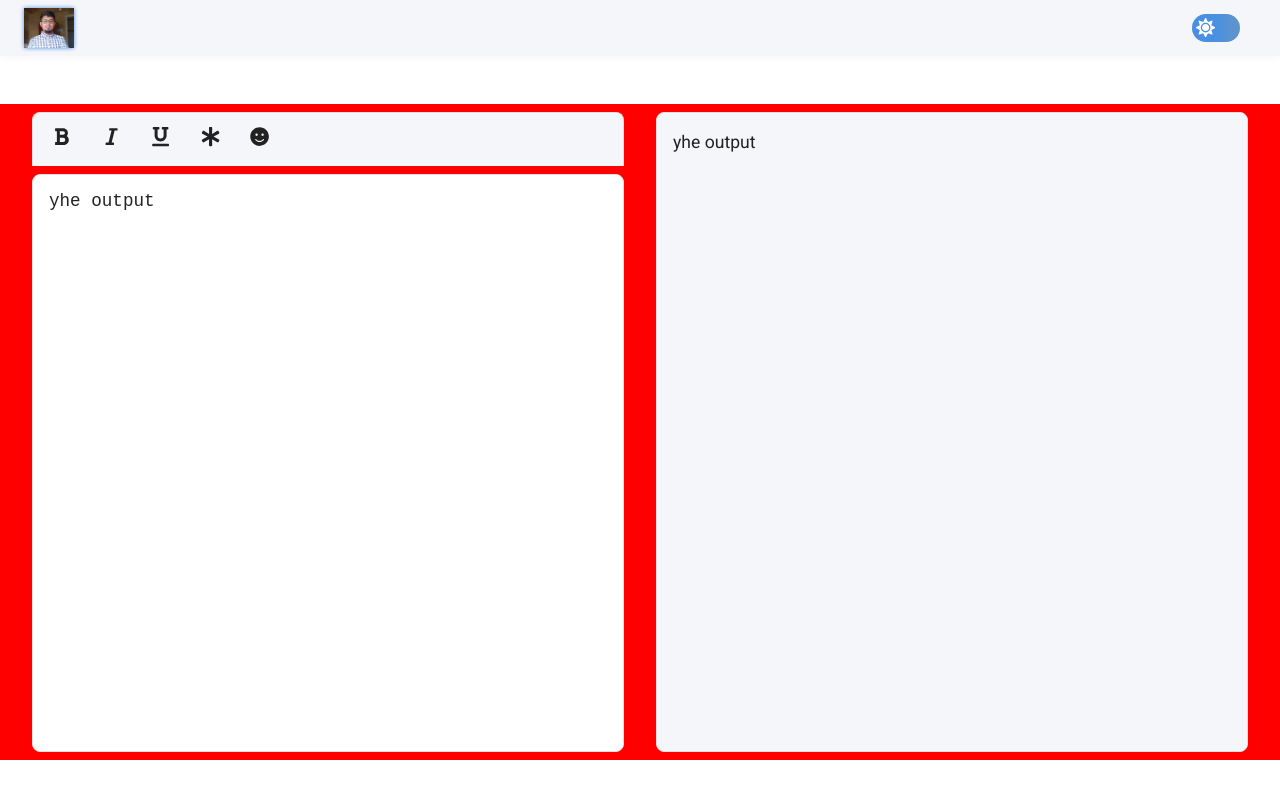
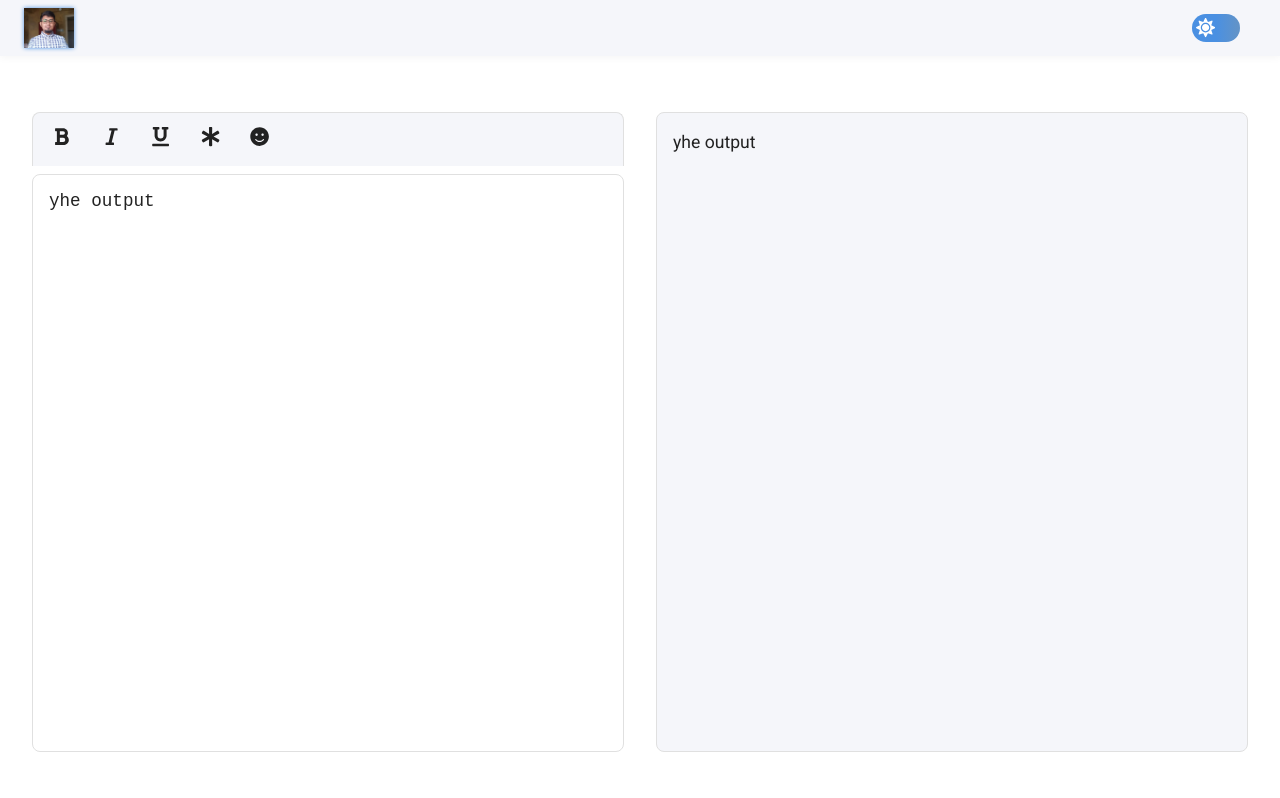
Before and after one commit to muhamadjawad/text-unify-web, a React (Vite) app: page / in a window 1280 px wide. Shown: the top 798 px of the page. Built offline with nearby package versions, Linux system fonts and the light colour scheme.

Commit message:
app titile updated.

```diff
--- a/index.html
+++ b/index.html
@@ -4,7 +4,8 @@
     <meta charset="UTF-8" />
     <link rel="icon" type="image/svg+xml" href="/vite.svg" />
     <meta name="viewport" content="width=device-width, initial-scale=1.0" />
-    <title>Vite + React + TS</title>
+    <title>TextUnify 🚀</title>
+    <link rel="icon" type="image/jpeg" href="/src/assets/images/logo.jpg" />
     <link href="https://fonts.googleapis.com/css?family=Roboto:400,500,700&display=swap" rel="stylesheet">
   </head>
   <body>
--- a/src/App.tsx
+++ b/src/App.tsx
@@ -12,7 +12,7 @@
   }, [isDark]);
 
   return (
-    <div style={{ backgroundColor: 'red' }} >
+    <div >
       <Navbar isDark={isDark} onToggleTheme={() => setIsDark((prev) => !prev)} />
 
       <TextUnify />
```
